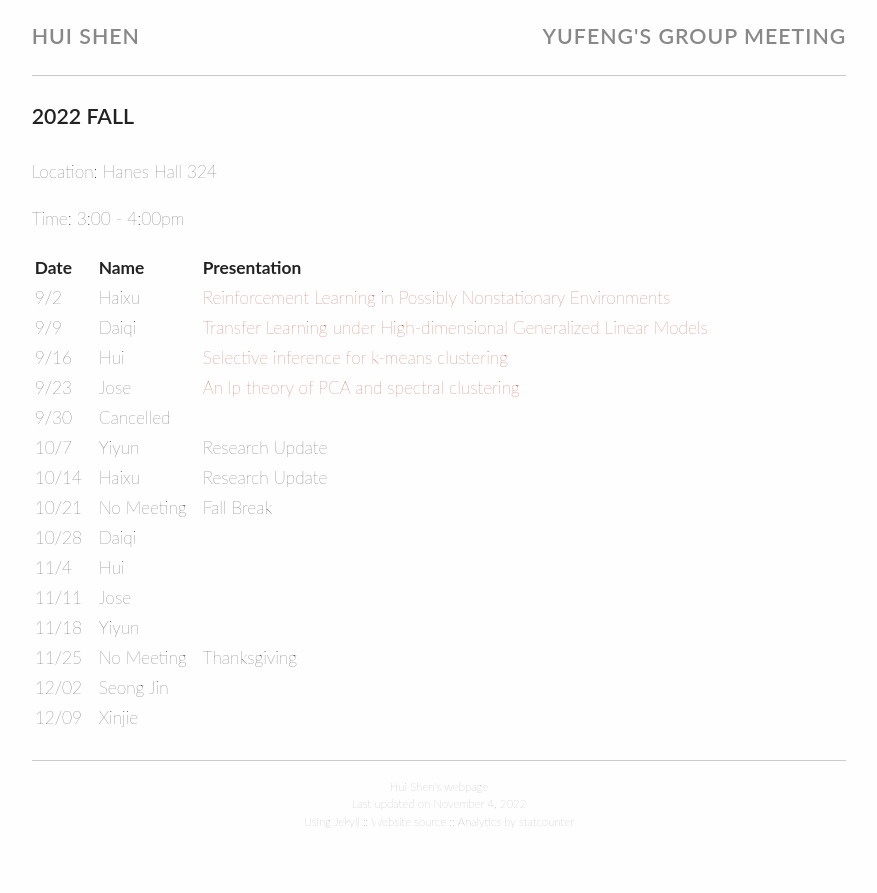
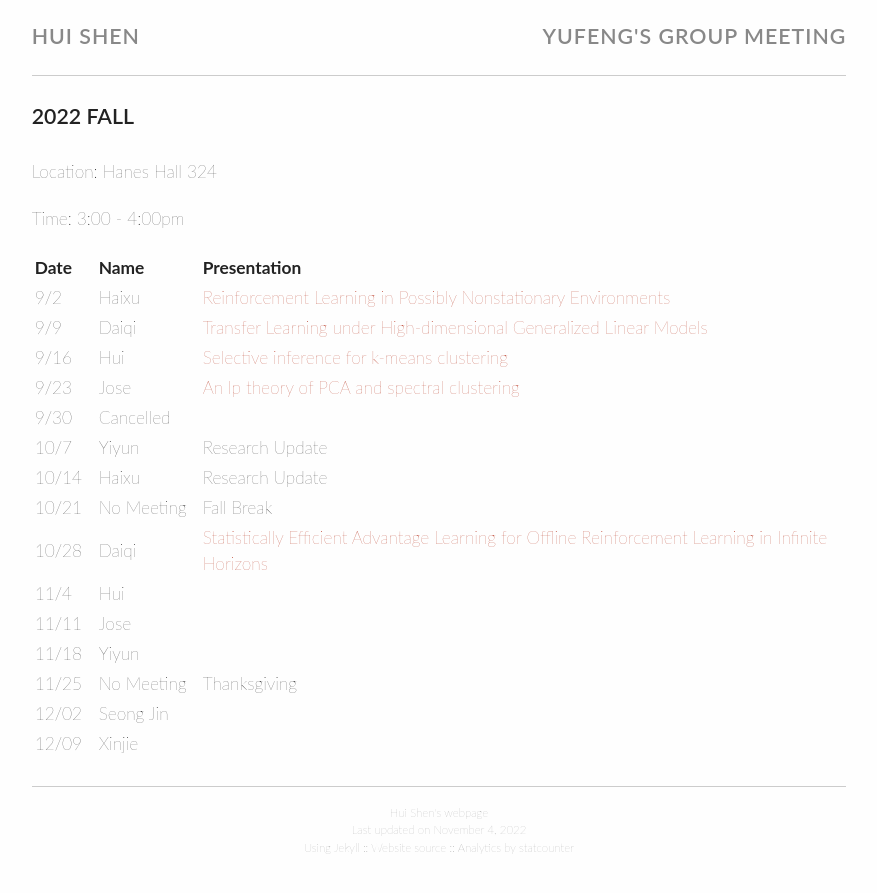
Before and after one commit to huishenstats/sophiashenh.github.io, a Jekyll site: the page built from group_meeting/2022Fall.md, in a window 1280 px wide. Shown: the top 893 px of the page, without its empty margins (201-1078 px from the left). Built offline with Jekyll 4.4.1, drawn with Linux system fonts in a browser that asks for light colours.

Commit message:
weekly update

```diff
--- a/group_meeting/2022Fall.md
+++ b/group_meeting/2022Fall.md
@@ -20,7 +20,7 @@ Time: 3:00 - 4:00pm
 | 10/7 | Yiyun | Research Update |
 | 10/14 | Haixu | Research Update |
 | 10/21 | No Meeting | Fall Break |
-| 10/28 | Daiqi |  |
+| 10/28 | Daiqi | [Statistically Efficient Advantage Learning for Offline Reinforcement Learning in Infinite Horizons](https://www.tandfonline.com/doi/full/10.1080/01621459.2022.2106868) |
 | 11/4  | Hui | |
 | 11/11 | Jose|  |
 | 11/18 | Yiyun |   |
```
Also changed, not shown: 1 other file.
